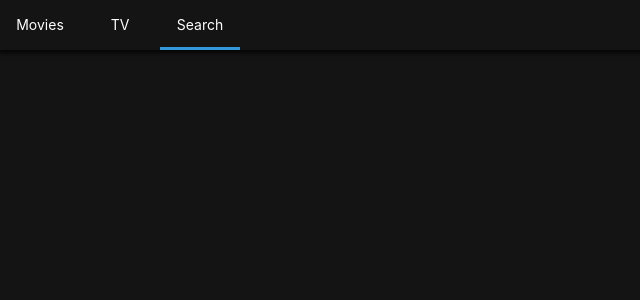
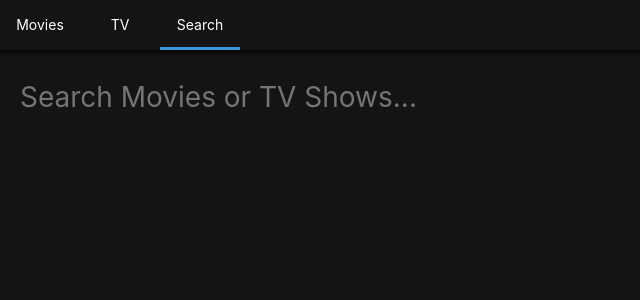
Before and after one commit to kimyh03/netflix-clone, a React (Create React App) app: page /search in a window 1280 px wide. Shown: the top 300 px of the page, without its empty margins (0-640 px from the left). Built offline with nearby package versions, Linux system fonts and the light colour scheme.

Commit message:
#6.3 SearchPresenter Component

```diff
--- a/src/Routes/Home/HomePresenter.js
+++ b/src/Routes/Home/HomePresenter.js
@@ -6,7 +6,7 @@
 import Loader from "../../Components/Loader";
 
 const Container = styled.div`
-  padding: 0px 10px;
+  padding: 0px 20px;
 `;
 
 const HomePresenter = ({ nowPlaying, popular, upcoming, loading, error }) =>
--- a/src/Routes/Search/SearchContainer.js
+++ b/src/Routes/Search/SearchContainer.js
@@ -11,11 +11,21 @@
     error: null
   };
 
-  handleSubmit = () => {
+  handleSubmit = (event) => {
+    event.preventDefault();
     const { searchTerm } = this.state;
     if (searchTerm !== "") {
       this.searchByTerm();
     }
+  };
+
+  updateTerm = (event) => {
+    const {
+      target: { value }
+    } = event;
+    this.setState({
+      searchTerm: value
+    });
   };
 
   searchByTerm = async () => {
@@ -49,6 +59,7 @@
         error={error}
         searchTerm={searchTerm}
         handleSubmit={this.handleSubmit}
+        updateTerm={this.updateTerm}
       />
     );
   }
--- a/src/Routes/Search/SearchPresenter.js
+++ b/src/Routes/Search/SearchPresenter.js
@@ -1,6 +1,23 @@
 import React from "react";
 import PropTypes from "prop-types";
 import styled from "styled-components";
+import Loader from "Components/Loader";
+import Section from "Components/Section";
+
+const Container = styled.div`
+  padding: 0px 20px;
+`;
+
+const Form = styled.form`
+  margin-bottom: 50px;
+  width: 100%;
+`;
+
+const Input = styled.input`
+  all: unset;
+  font-size: 28px;
+  width: 100%;
+`;
 
 const SearchPresenter = ({
   movieResults,
@@ -8,8 +25,39 @@
   loading,
   searchTerm,
   handleSubmit,
-  error
-}) => null;
+  error,
+  updateTerm
+}) => (
+  <Container>
+    <Form onSubmit={handleSubmit}>
+      <Input
+        placeholder="Search Movies or TV Shows..."
+        value={searchTerm}
+        onChange={updateTerm}
+      />
+    </Form>
+    {loading ? (
+      <Loader />
+    ) : (
+      <>
+        {movieResults && movieResults.length > 0 && (
+          <Section title="Movie Results">
+            {movieResults.map((movie) => (
+              <span key={movie.id}>{movie.title}</span>
+            ))}
+          </Section>
+        )}
+        {tvResults && tvResults.length > 0 && (
+          <Section title="TV Show Results">
+            {tvResults.map((show) => (
+              <span key={show.id}>{show.name}</span>
+            ))}
+          </Section>
+        )}
+      </>
+    )}
+  </Container>
+);
 
 SearchPresenter.propTypes = {
   movieResults: PropTypes.array,
@@ -17,7 +65,8 @@
   error: PropTypes.string,
   searchTerm: PropTypes.string,
   loading: PropTypes.bool.isRequired,
-  handleSubmit: PropTypes.func.isRequired
+  handleSubmit: PropTypes.func.isRequired,
+  updateTerm: PropTypes.func.isRequired
 };
 
 export default SearchPresenter;
--- a/src/Routes/TV/TVPresenter.js
+++ b/src/Routes/TV/TVPresenter.js
@@ -5,7 +5,7 @@
 import Loader from "../../Components/Loader";
 
 const Container = styled.div`
-  padding: 0px 10px;
+  padding: 0px 20px;
 `;
 const TVPresenter = ({ topRated, popular, airingToday, loading, error }) =>
   loading ? (
@@ -14,17 +14,23 @@
     <Container>
       {topRated && topRated.length > 0 && (
         <Section title="Top Rated Shows">
-          {topRated.map((show) => show.name)}
+          {topRated.map((show) => (
+            <span key={show.id}>{show.name}</span>
+          ))}
         </Section>
       )}
       {popular && popular.length > 0 && (
         <Section title="Popular Shows">
-          {popular.map((show) => show.name)}
+          {popular.map((show) => (
+            <span key={show.id}>{show.name}</span>
+          ))}
         </Section>
       )}
       {airingToday && airingToday.length > 0 && (
         <Section title="Airing Today">
-          {airingToday.map((show) => show.name)}
+          {airingToday.map((show) => (
+            <span key={show.id}>{show.name}</span>
+          ))}
         </Section>
       )}
     </Container>
```
